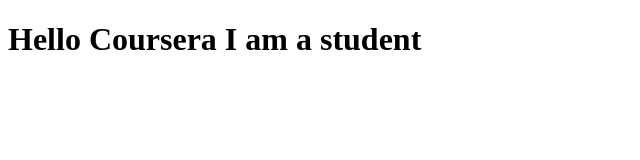
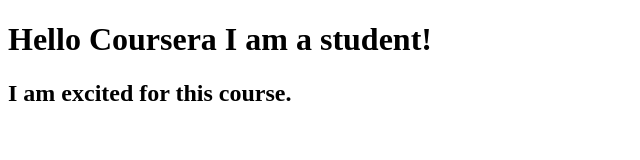
Before and after one commit to atsuzu/coursera-angularJS, a plain HTML site: page index.html in a window 1280 px wide. Shown: the whole page, without its empty margins (0-640 px from the left). Drawn offline with Linux system fonts and the light colour scheme.

Commit message:
Next version of web file.

```diff
--- a/index.html
+++ b/index.html
@@ -5,6 +5,7 @@
     <title>Hello coursera</title>
   </head>
   <body>
-    <h1>Hello Coursera I am a student</h1>
+    <h1>Hello Coursera I am a student!</h1>
+    <h2>I am excited for this course.</h2>
   </body>
 </html>
```
